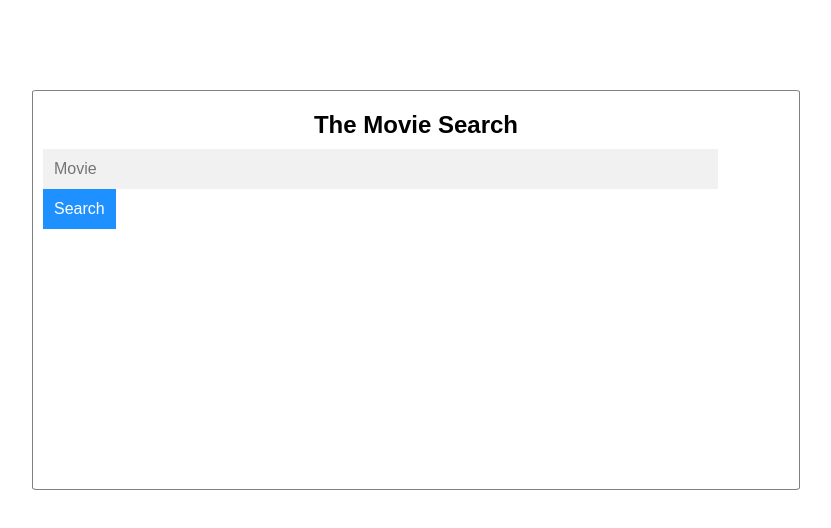
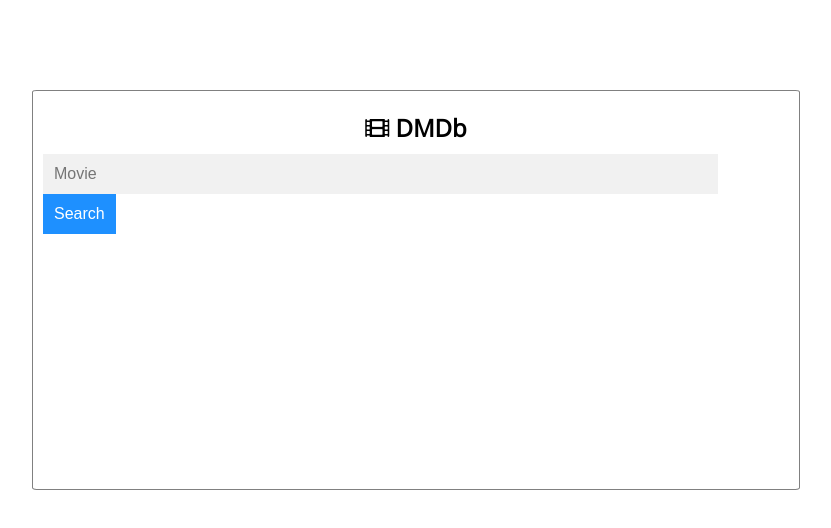
Before and after one commit to Davidonwukwe/angular-project, an Angular app: page / in a window 1280 px wide. Shown: the top 528 px of the page, without its empty margins (224-1055 px from the left). Built offline with nearby package versions, Linux system fonts and the light colour scheme.

Commit message:
clean up code

```diff
--- a/src/app/components/header/header.component.css
+++ b/src/app/components/header/header.component.css
@@ -0,0 +1,5 @@
+
+@import url('https://fonts.googleapis.com/css2?family=Open+Sans&display=swap');
+a{
+    font-family: 'Open Sans', sans-serif;
+}
--- a/src/app/components/header/header.component.html
+++ b/src/app/components/header/header.component.html
@@ -1 +1 @@
-<h2 id="name"><a href="/">The Movie Search</a></h2>
+<h2 id="name"><a href="/"><i class="fas fa-film"></i> DMDb</a></h2>
--- a/src/app/components/pages/movie-information/movie-information.component.html
+++ b/src/app/components/pages/movie-information/movie-information.component.html
@@ -1,12 +1,13 @@
 <div  class="container resultContainer">
     <app-header></app-header>
+    <div *ngIf = "isError" class="errorReport"><h2>Sorry, something went wrong, check your internet connection</h2> </div>
+    <div *ngIf='loading' class="spinner-1"></div>
     <div *ngIf ="movieInfo">
         <app-movie-head [movieInfo]="movieInfo"></app-movie-head>
         <app-movie-cover [movieInfo]="movieInfo" ></app-movie-cover>
         <app-info-section [movieInfo]="movieInfo"></app-info-section>
     </div>
 
-    <div *ngIf = "isError" class="errorReport"><h2>Sorry, something went wrong, check your internet connection</h2> </div>
-<div *ngIf='loading' class="spinner-1"></div>
+
 
 </div>
--- a/src/app/components/pages/movie-search/movie-search.component.ts
+++ b/src/app/components/pages/movie-search/movie-search.component.ts
@@ -14,8 +14,8 @@ export class MovieSearchComponent implements OnInit {
   searchterm:string;
 
 
-  receiveSearch($event) {
-    this.searchterm = $event
+  receiveSearch(event: any) {
+    this.searchterm = event
     console.log("this is from app");
     console.log(`The search term is ${this.searchterm}`);
   }
--- a/src/app/components/search-bar/search-bar.component.html
+++ b/src/app/components/search-bar/search-bar.component.html
@@ -2,6 +2,6 @@
     <input id="myInput" type = "text" name="searchterm" [(ngModel)]="searchterm" placeholder="Movie">
 
     <input id="submit" type ="submit" value="Search">
-    {{searchterm}}
+
 
 </form>
--- a/src/app/components/search-results/search-results.component.html
+++ b/src/app/components/search-results/search-results.component.html
@@ -1,3 +1,6 @@
+<h3 *ngIf='allMovies'>Search results for "{{searchterm}}"</h3>
 <div *ngIf = "isError" class="errorReport"><h2>Sorry, something went wrong, check your internet connection</h2></div>
-<app-movie-item class="movie-item" *ngFor='let movie of allMovies' [movie]="movie"></app-movie-item>
+<div class="moviesContainer">
+    <app-movie-item class="movie-item" *ngFor='let movie of allMovies' [movie]="movie"></app-movie-item>
+</div>
 <div *ngIf='loading' class="spinner-1"></div>
--- a/src/index.html
+++ b/src/index.html
@@ -2,10 +2,10 @@
 <html lang="en">
 <head>
   <meta charset="utf-8">
-  <title>Movie Search</title>
+  <title>DMDb</title>
   <base href="/">
   <meta name="viewport" content="width=device-width, initial-scale=1">
-  <link rel="icon" type="image/x-icon" href="favicon.ico">
+  <link rel="icon" type="image/svg+xml" href="./logo.svg">
   <link rel="stylesheet" href="https://cdnjs.cloudflare.com/ajax/libs/font-awesome/5.12.0-2/css/all.min.css">
 </head>
 <body>
--- a/src/styles.css
+++ b/src/styles.css
@@ -189,12 +189,16 @@ input[type='text'] {
 	width: 90.5%;
 	outline: none;
 }
-#mainUl {
+#mainUl h3 {
+	margin: 3% 0 2% 0;
+}
+
+#mainUl .moviesContainer {
 	width: 100%;
 	display: flex;
 	flex-wrap: wrap;
 	justify-content: space-between;
-	margin-top: 5%;
+
 }
 #mainUl .movie-item {
 	width: 30%;
```
Also changed, not shown: src/logo.svg (added).
